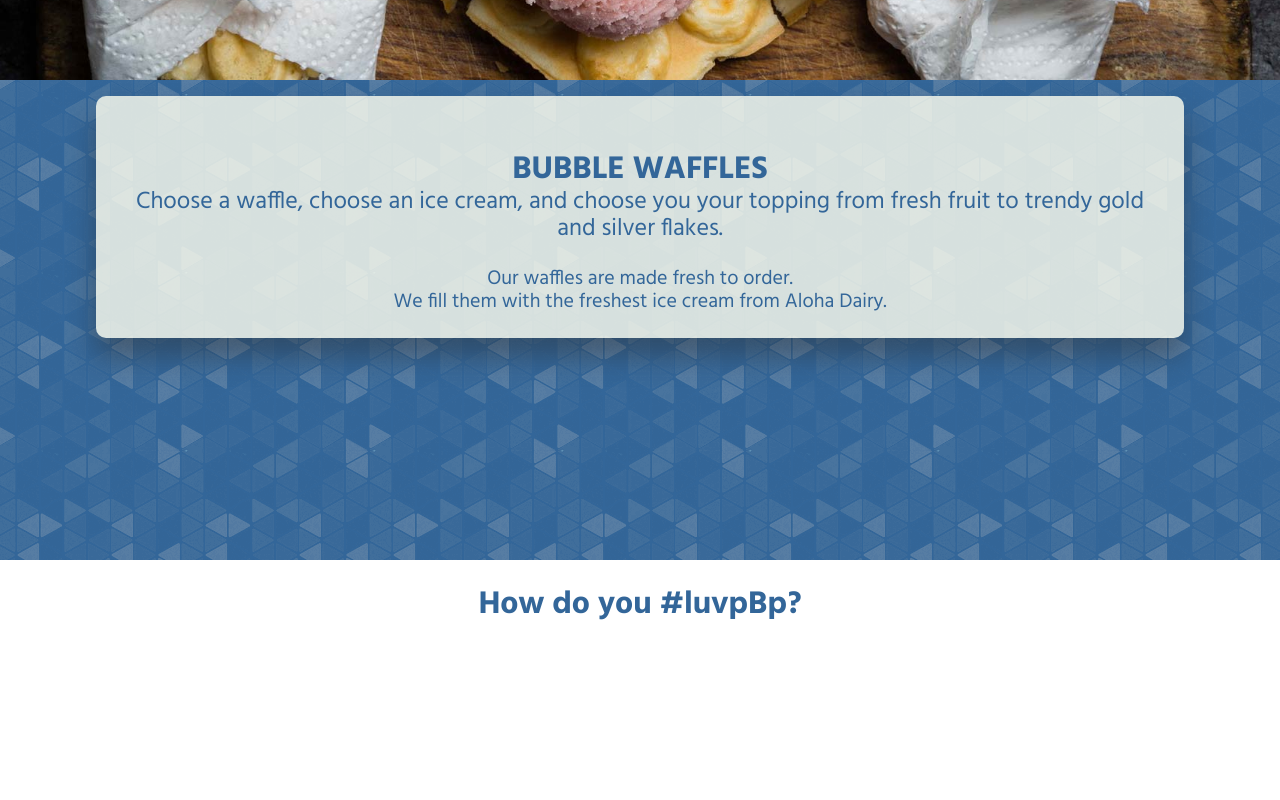
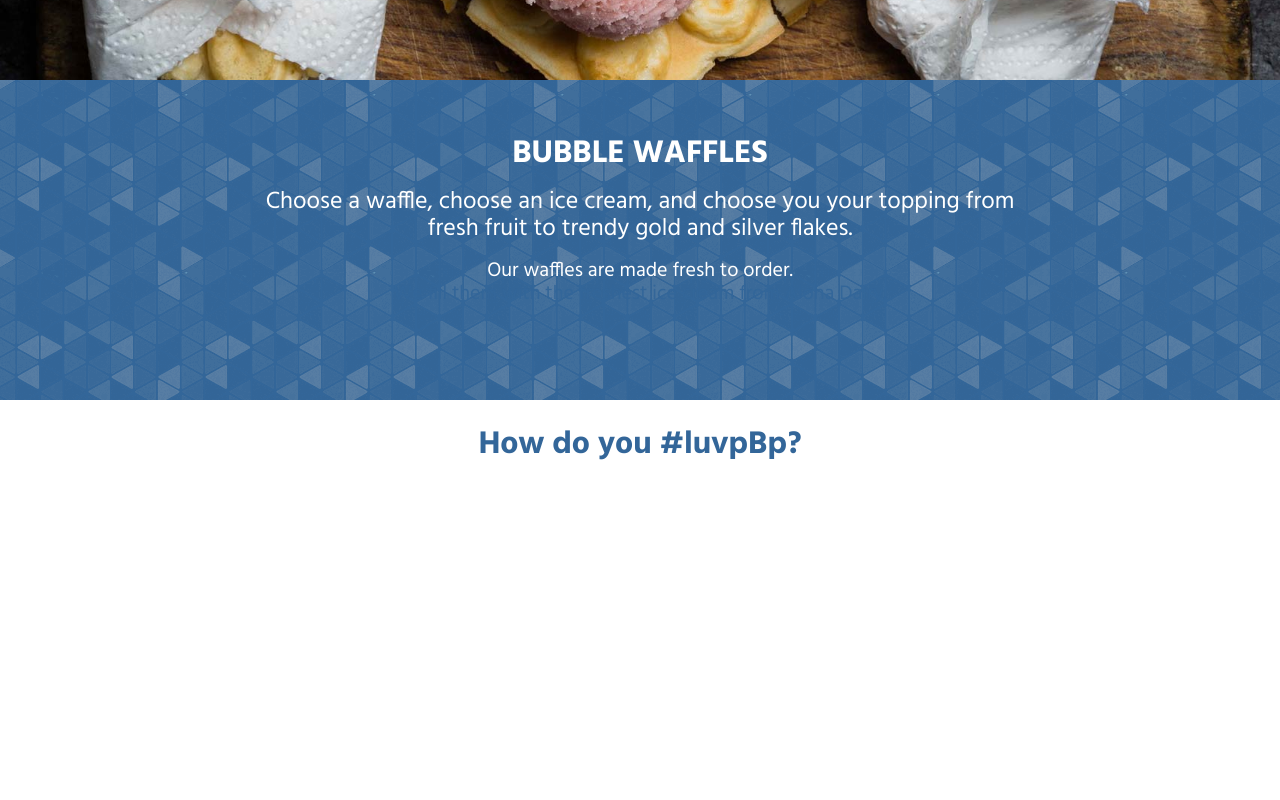
Before and after one commit to clf222/pbp, a plain HTML site: page index.html in a window 1280 px wide. Shown: the part 720-1520 px from the top of the page. Drawn offline with nearby package versions, Linux system fonts and the light colour scheme; some packages are replaced by stand-ins of ours; a web font is replaced by a local one.

Commit message:
styling fixes

```diff
--- a/index.html
+++ b/index.html
@@ -67,10 +67,10 @@
        <div id="about">
 
 
-         <div class="about-text">
-           <h2 class="page-heading dark">Bubble Waffles</h2>
-           <p class="dark heading">Choose a waffle, choose an ice cream, and choose you your topping from fresh fruit to trendy gold and silver flakes. </p>
-           <p class="dark body-text">Our waffles are made fresh to order.</p><p class="dark body-text"> We fill them with the freshest ice cream from Aloha Dairy.</p>
+         <div class="about-text light">
+           <h2 class="page-heading light">Bubble Waffles</h2>
+           <p class="light heading">Choose a waffle, choose an ice cream, and choose you your topping from fresh fruit to trendy gold and silver flakes. </p>
+           <p class=" body-text">Our waffles are made fresh to order.</p><p class="dark body-text"> We fill them with the freshest ice cream from Aloha Dairy.</p>
          </div>
        </div>
        <div id="ig">
@@ -178,8 +178,8 @@
        <script type="text/javascript" src="scripts/instafeed.min.js"></script>
        <script type="text/javascript">
         var feed = new Instafeed({
-        get: 'user';
-        userId: '5954778848';
+        get: 'user',
+        userId: '5954778848',
         accessToken: '1677ed0.a18f5d99995548e98b21aca9d0cc3d86'
     });
     feed.run();
--- a/scripts/menu.js
+++ b/scripts/menu.js
@@ -23,11 +23,21 @@ $( ".menu li" ).click(closeMenu);
 
 
 
-
-$(function () {
+//
+// $(function () {
+//
+//       $(window).resize(function() {
+//         if $(window).width() >=450 {
+//           $("h1").removeClass(".hideme");
+//         } else if {
+//           $(window).width() <450 {
+//             $("h1").addClass(".hideme");
+//           }
+//         }
+//       });
         var isAdded = false;
         $(window).resize(function () {
-            if (!isAdded && $(window).width() >= 450) && !($("h1").length){
+            if (!isAdded && ($(window).width() >= 450) && !($("h1").length)){
                  isAdded = true;
                  $('.text').prepend('<h1>pop.<span>Bubble.</span>pop</h1>');
             } else if ( ($(window).width() <450)) {
@@ -37,4 +47,4 @@ $(function () {
         });
     });
 
-});
+// });
--- a/styles.css
+++ b/styles.css
@@ -146,24 +146,12 @@ span.logo {
 #home {background-color: #FFFFFF;
   height: 100vh;display: flex;flex-flow: column nowrap;justify-content: flex-start;align-items: center;background-image: url(https://clf222.github.io/pbp/images/hero-lg-3x.jpg);background-size: cover;}
 
-/*#home img.hero, #menu img.hero{
-  width: 100%;
-  max-height: 34vh;
-  margin: 0;
-  display: block;
-}*/
-h1 {
-  display: none;
-}
+
 .text {
   display: flex;
   flex-flow: column nowrap;
   justify-content: center;
   align-items: center;
-  /* padding-left: .5em; */
-  /* padding: 0 1.5em; */
-  /* padding-top: 5vh; */
-  /* background: rgba(255,255,255,.7); */
 }
 .socials {
   padding: 1em 0;
@@ -172,7 +160,6 @@ h1 {
   justify-content: space-around;
   color: #336699;
   width: 100%;
-  /* margin-top: 1em; */
 }
 
 
@@ -203,12 +190,8 @@ a.active {
   background-color: #336699;
   background-image: url("images/gplay.png");
   background-repeat: repeat;
-  /*padding-top: 8vh;*/
-  height: 58vh;
 
-  padding-right: .5em;
-  padding-left: .5em;
-  padding-bottom: 1em;
+  height: 40vh;
   display: flex;
   flex-flow: column nowrap;
   justify-content: flex-start;
@@ -218,37 +201,27 @@ a.active {
   .about-text {
     display: flex;
     flex-flow: column nowrap;
-    justify-content: space-between;
+    justify-content: flex-start;
     align-items: center;
-    /*padding: 0 3em 0 1em;*/
-    background: rgba(255,255,240,.8);
-    padding: 1.5em 2em;
-    /* padding: 20px; */
-    margin-top: 2vh;
+    padding: 1.5em;
+    width: 60vw;
+    margin-bottom: 3vh;
     margin-right: 2em;
     margin-left: 2em;
-    border-radius: 10px;
-    max-height: 52vh;
-    max-width: 80vw;
-    /* -webkit-box-shadow: 10px 10px 19px 0px rgba(115,115,115,0.29); */
-    -moz-box-shadow: 10px 10px 19px 0px rgba(115,115,115,0.29);
-    /* box-shadow: 18px 12px 35px 0px rgba(0, 0, 0, 0.29); */
-    /* -webkit-box-shadow: 0px 18px 28px 0px rgba(181,181,181,1); */
-    -moz-box-shadow: 0px 18px 28px 0px rgba(181,181,181,1);
-    box-shadow: 0px 18px 28px 0px rgba(41, 41, 41, 0.4);
+    max-height: 40vh;
   }
 
 .about-text h2 {
   text-align: center;
 }
-p.dark.heading {
+p.light.heading {
   font-size: 1.5em;
-  margin: 0 auto 1em auto;
+  margin: 2vh auto 2vh auto;
   text-align: center;
 }
 #ig {
  background-color: #FFFFFF;
- height: 46vh;
+ height: 60vh;
  display: flex;
  flex-flow: column nowrap;
  justify-content: flex-start;
@@ -307,10 +280,12 @@ width: 100%;
   justify-content: space-between;
   align-items: flex-start;
   /*padding: -1em 1em 1em 1em;*/
-  margin: 10vh 1em 0;
+  margin: 10vh 2em 0;
   background: rgba(255,255,240,.8);
-  padding: 3em 3em 6em 3em;
-  border-radius: 10px;
+  padding: 1.5em;
+  width: 60vw;
+  /*padding: 3em 3em 6em 3em;*/
+
   /* -webkit-box-shadow: 10px 10px 19px 0px rgba(115,115,115,0.29); */
   -moz-box-shadow: 10px 10px 19px 0px rgba(115,115,115,0.29);
   /* box-shadow: 18px 12px 35px 0px rgba(0, 0, 0, 0.29); */
@@ -370,7 +345,8 @@ box-shadow: 4px 1px 2px 1px rgba(21,21,21,0.3);
   background-image: url(https://clf222.github.io/pbp/images/Background.jpg);
   background-size: cover;
   background-color: rgba(233, 78, 119, 0.2);
-  /*background-image: url("images/gplay.png");*/
+  padding: 1.5em;
+
   display: flex;
   flex-flow: column nowrap;
   justify-content: flex-start;
@@ -388,7 +364,7 @@ box-shadow: 4px 1px 2px 1px rgba(21,21,21,0.3);
   margin-top: 10vh;
   margin-right: 2em;
   margin-left: 2em;
-  width: 90vw;
+  width: 60vw;
   height: 80vh;
   /* -webkit-box-shadow: 10px 10px 19px 0px rgba(115,115,115,0.29); */
   -moz-box-shadow: 10px 10px 19px 0px rgba(115,115,115,0.29);
@@ -484,7 +460,7 @@ header {
 }
 h1 {
   font-size: 4em;
-  display: inherit;
+  /*display: inherit;*/
   font-family: 'Baloo', sans-serif;
   color: #336699;
 }
@@ -627,11 +603,11 @@ i.fa {
     justify-content: flex-start;
     align-items: center;
     margin: 0 auto;
-    width: 67vw;
+    width: 40vw;
   }
   #map {
     height: 100vh;
-    width: 33vw;
+    width: 60vw;
     background-color: #f6f6f6;
   }
 
```
